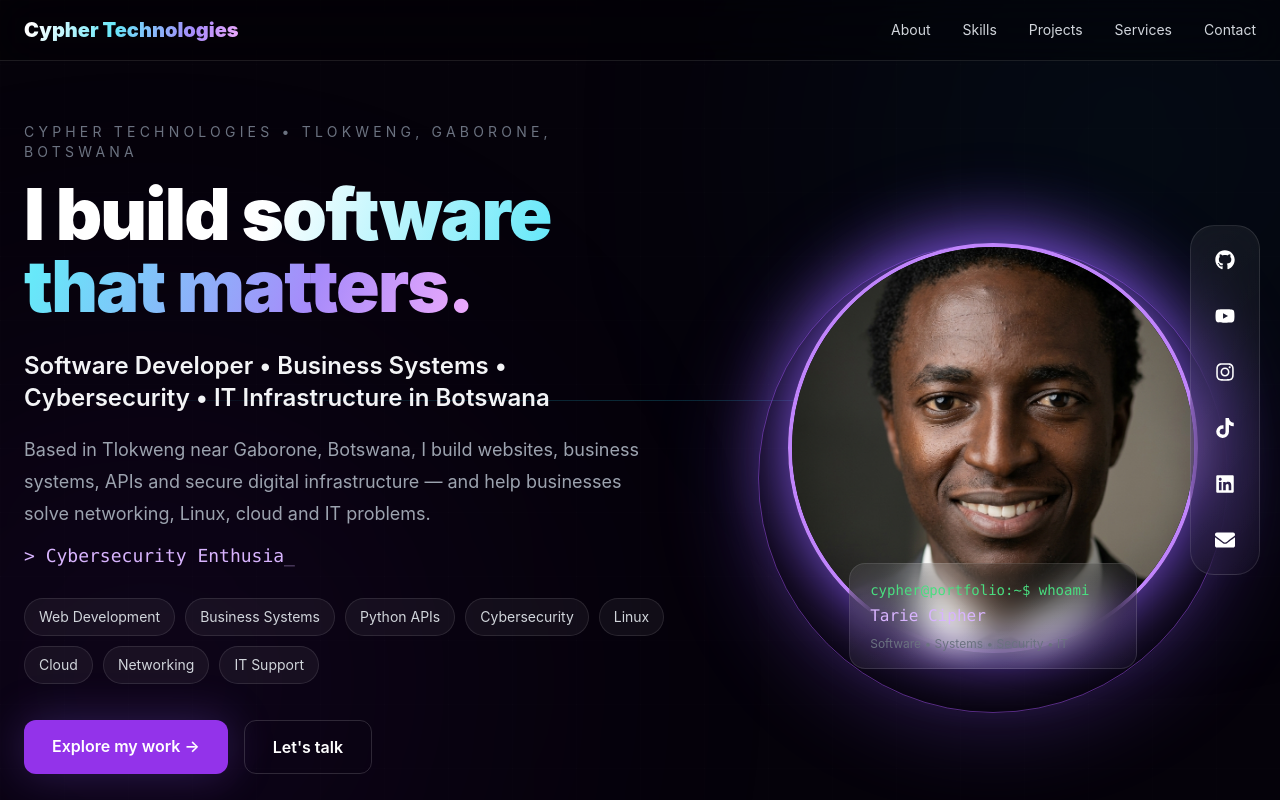
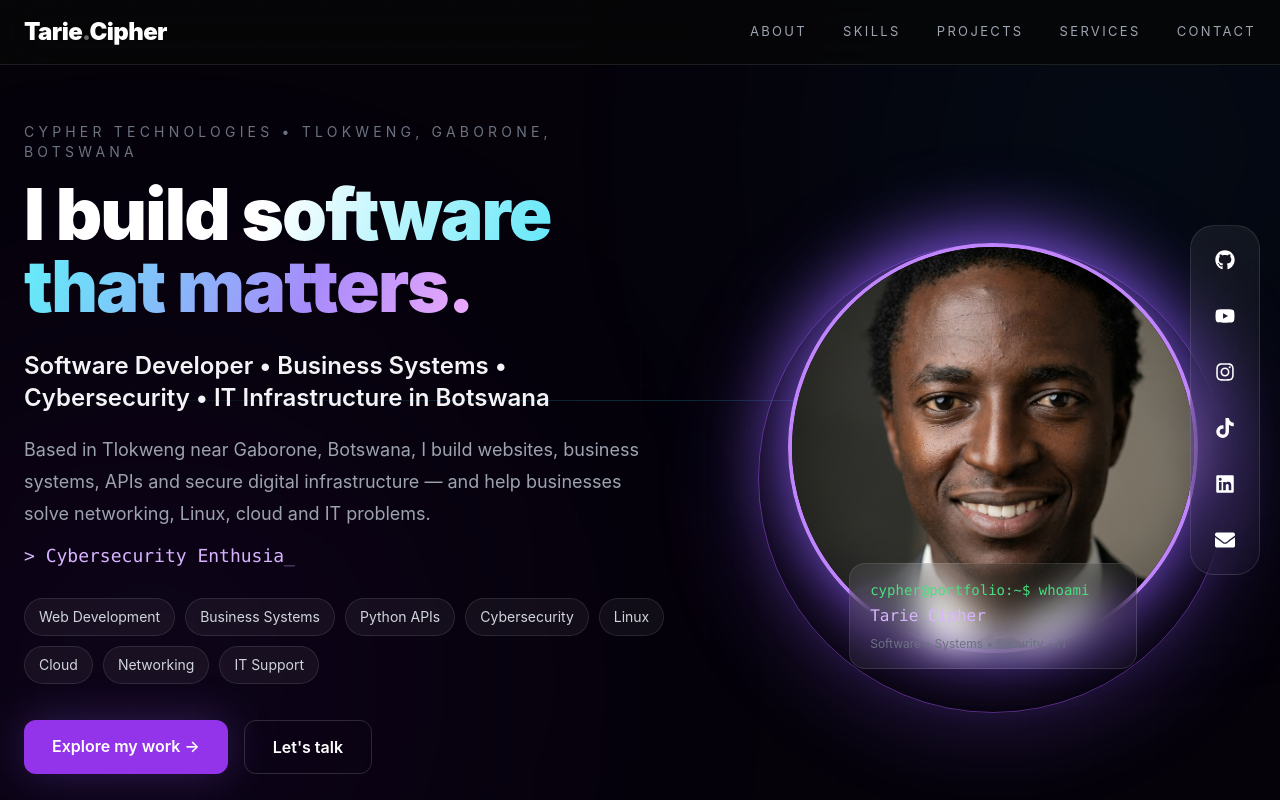
Before and after one commit to tarieciphertech/cypher-portfolio, a React (Vite) app: page / in a window 1280 px wide. Shown: the top 800 px of the page. Built offline with nearby package versions, Linux system fonts and the light colour scheme.

Commit message:
Refresh portfolio with premium minimal creative direction

```diff
--- a/src/components/Navbar.jsx
+++ b/src/components/Navbar.jsx
@@ -2,13 +2,13 @@ import { profile } from "../data/profile";
 
 export default function Navbar() {
   return (
-    <nav className="fixed top-0 left-0 w-full z-50 border-b border-white/10 bg-black/30 backdrop-blur-xl">
+    <nav className="fixed top-0 left-0 w-full z-50 border-b border-white/10 bg-[#070707]/80 backdrop-blur-xl">
       <div className="max-w-7xl mx-auto px-6 py-4 flex items-center justify-between">
-        <a href="#" className="text-xl font-black gradient-text">
-          {profile.brand}
+        <a href="#" className="text-xl md:text-2xl font-black tracking-tight text-white">
+          <span className="text-white">Tarie</span><span className="text-white/40">.</span><span className="text-white">Cipher</span>
         </a>
 
-        <div className="hidden md:flex items-center gap-8 text-sm text-gray-300">
+        <div className="hidden md:flex items-center gap-9 text-[13px] uppercase tracking-[0.18em] text-gray-400">
           <a href="#about" className="hover:text-pink-400">About</a>
           <a href="#skills" className="hover:text-pink-400">Skills</a>
           <a href="#projects" className="hover:text-pink-400">Projects</a>
```
